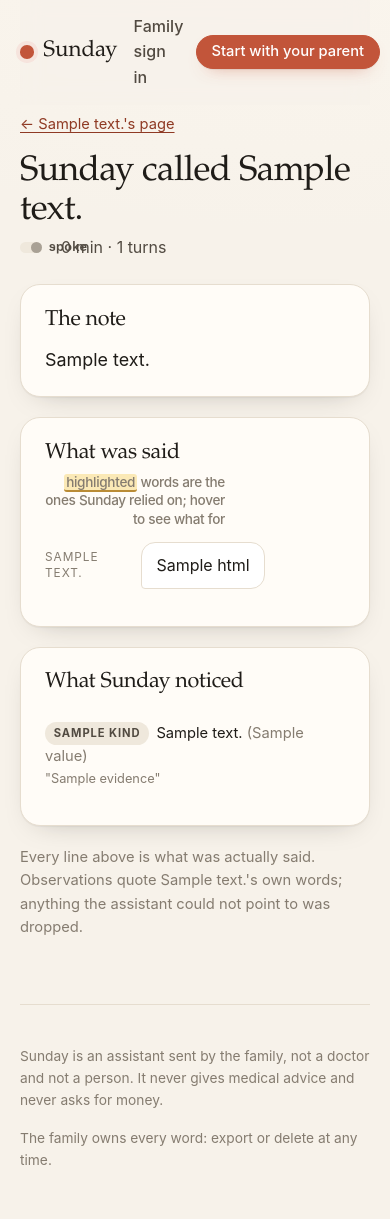
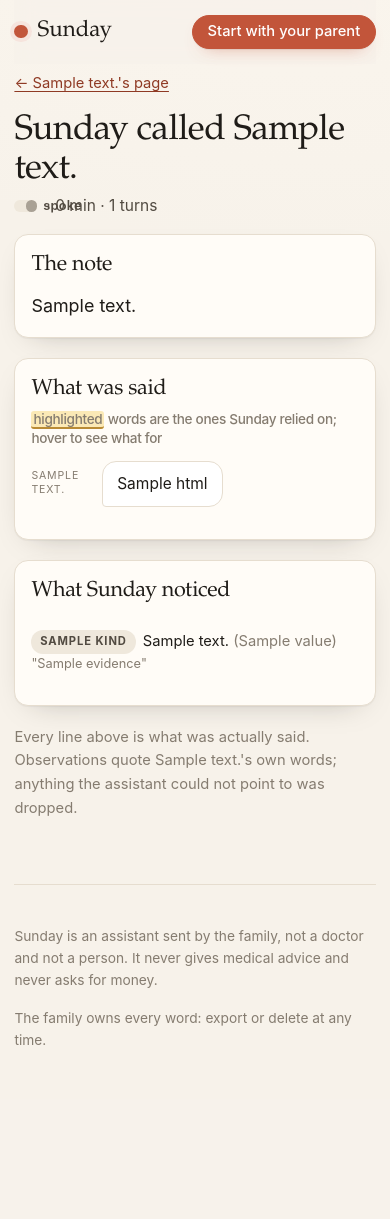
Before and after one commit to Daniyal-Murtaza/agealth, a FastAPI app: template sunday/web/templates/call.html in a window 390 px wide. After the commit the page ends 1045 px from the top, so only its background shows below. Run offline with FastAPI, Linux system fonts and the light colour scheme; the template is opened without the code that fills it: most values are stand-ins (such as "Sample title", 1, 10 or a date in 2020); parts of the project's set-up code (start-up, migrations or seed data) failed here and were passed over.

Commit message:
fix(web): Phone and tablet layouts; cache-busted stylesheet

```diff
--- a/sunday/web/static/sunday.css
+++ b/sunday/web/static/sunday.css
@@ -74,7 +74,9 @@ code { font-family: var(--mono); font-size: .9em; background: var(--paper-2); pa
 .bar nav a { color: var(--ink-2); text-decoration: none; font-weight: 500; }
 .bar nav a:hover { color: var(--ink); }
 .bar nav a.btn { color: #fff; }
+.bar nav a { white-space: nowrap; }
 @media (max-width: 640px) { .bar nav { gap: .8rem; } .bar nav .hide-sm { display: none; } }
+@media (max-width: 480px) { .bar nav .hide-xs { display: none; } }
 
 /* -------------------------------------------------------------- buttons, forms */
 .btn {
@@ -123,6 +125,7 @@ label { display: block; font-size: .88rem; color: var(--ink-2); margin-bottom: .
 .card h2 .faint { max-width: 60%; text-align: right; line-height: 1.35; }
 .card h2 .faint, .card h2 a { font-family: var(--sans); font-size: .85rem; font-weight: 500; }
 .grid { display: grid; gap: 1.25rem; grid-template-columns: repeat(12, 1fr); }
+.grid > *, .shell > *, .stack > *, .two > * { min-width: 0; } /* grid children must be allowed to shrink */
 .col-8 { grid-column: span 8; } .col-7 { grid-column: span 7; } .col-6 { grid-column: span 6; }
 .col-5 { grid-column: span 5; } .col-4 { grid-column: span 4; } .col-12 { grid-column: span 12; }
 @media (max-width: 860px) { .col-8, .col-7, .col-6, .col-5, .col-4 { grid-column: span 12; } }
@@ -150,6 +153,7 @@ label { display: block; font-size: .88rem; color: var(--ink-2); margin-bottom: .
 /* parent header */
 .hero-parent { display: flex; align-items: flex-end; justify-content: space-between; gap: 1rem; flex-wrap: wrap; margin: .5rem 0 1.5rem; }
 .hero-parent h1 { font-size: clamp(2.4rem, 5vw, 3.4rem); margin-bottom: .2rem; }
+.hero-parent .right { margin-left: auto; }
 .hero-parent .status { display: flex; align-items: center; gap: .6rem; flex-wrap: wrap; color: var(--ink-2); }
 .switcher { display: inline-flex; gap: .25rem; background: var(--paper-2); border-radius: 999px; padding: .2rem; margin-bottom: .6rem; }
 .switcher a { text-decoration: none; color: var(--ink-2); padding: .25rem .8rem; border-radius: 999px; font-size: .9rem; }
@@ -183,8 +187,7 @@ label { display: block; font-size: .88rem; color: var(--ink-2); margin-bottom: .
 .legend i { display: inline-block; width: .8rem; height: .8rem; border-radius: 4px; vertical-align: -2px; margin-right: .35rem; }
 
 /* stats */
-.stats { display: grid; grid-template-columns: repeat(3, 1fr); gap: 1rem; margin-top: 1.25rem; }
-@media (max-width: 480px) { .stats { grid-template-columns: 1fr 1fr; } }
+.stats { display: grid; grid-template-columns: repeat(auto-fit, minmax(150px, 1fr)); gap: 1rem; margin-top: 1.25rem; }
 .stat { background: #fff; border: 1px solid var(--line); border-radius: var(--r); padding: .9rem 1rem; }
 .stat b { display: block; font-family: var(--serif); font-size: 2.1rem; line-height: 1; font-weight: 500; }
 .stat b small { font-size: 1rem; color: var(--ink-3); }
@@ -270,6 +273,32 @@ mark.now { background: #fbe4e0; border-bottom-color: var(--now); }
 .cta .btn:hover { background: var(--paper); }
 footer { color: var(--ink-3); font-size: .86rem; padding: 2.5rem 0 3rem; display: flex; justify-content: space-between; gap: 1rem; flex-wrap: wrap; border-top: 1px solid var(--line); margin-top: 3rem; }
 
+/* -------------------------------------------------------------- phones */
+@media (max-width: 640px) {
+  body { font-size: 15.5px; }
+  .wrap { padding: 0 .9rem; }
+  .card { padding: 1.1rem 1rem; border-radius: var(--r); }
+  .card h2 .faint { display: block; max-width: 100%; text-align: left; margin-top: .1rem; }
+  .hero-parent { margin-bottom: 1rem; }
+  .hero-parent .right { text-align: left; width: 100%; }
+  .hero-parent .right .btn { width: 100%; justify-content: center; }
+  .list .when { white-space: normal; text-align: right; }
+  .list li { gap: .6rem; }
+  .list li form .btn { padding: .35rem .6rem; font-size: .82rem; }
+  .turns .who { flex: 0 0 3.6rem; font-size: .66rem; }
+  .turns .text { max-width: 100%; }
+  .phone { max-width: 100%; }
+  .btn.lg { padding: .75rem 1.2rem; font-size: 1rem; }
+  .hero .btn { margin-bottom: .5rem; }
+  .cta { padding: 1.6rem; }
+  .strip { gap: 4px; } .strip a, .strip span { border-radius: 6px; }
+  .strip-labels { gap: 4px; font-size: .62rem; }
+  .legend { gap: .6rem .9rem; }
+  .toast { left: 1rem; right: 1rem; transform: none; border-radius: var(--r); justify-content: center; }
+  @keyframes toast-in { from { opacity: 0; transform: translateY(10px); } to { opacity: 1; transform: none; } }
+  footer { flex-direction: column; }
+}
+
 .flash { background: #eef5ea; border: 1px solid #cfe3c8; border-radius: var(--r-sm); padding: .8rem 1rem; margin-bottom: 1rem; }
 .flash.warn { background: #fdf6e8; border-color: #f0dcb0; }
 details summary { cursor: pointer; color: var(--accent-ink); }
--- a/sunday/web/templates/base.html
+++ b/sunday/web/templates/base.html
@@ -22,7 +22,7 @@
         <form class="inline-form" method="post" action="/logout"><button class="btn quiet" type="submit">Sign out</button></form>
       {% else %}
         <a class="hide-sm" href="/#how">How it works</a>
-        <a href="/login">Family sign in</a>
+        <a class="hide-xs" href="/login">Family sign in</a>
         <a class="btn sm" href="/start">Start with your parent</a>
       {% endif %}
     </nav>
--- a/sunday/web/templates/landing.html
+++ b/sunday/web/templates/landing.html
@@ -7,7 +7,7 @@
     <h1>Someone calls Amma every morning.<br>You hear how it went.</h1>
     <p class="lede">Sunday is a warm daily phone call, on the phone they already have. Afterwards the family gets a two-line note on WhatsApp. If something is wrong, an alert straight away. The parent never touches technology.</p>
     <p><a class="btn lg" href="/start">Start with your parent</a> &nbsp; {% if demo_login %}<a class="btn ghost lg" href="/demo">See a family's page</a>{% else %}<a class="btn ghost lg" href="#how">How it works</a>{% endif %}</p>
-    <p class="small faint">English, Urdu, Hindi and Punjabi. Introduces itself as the assistant sent by the family, every single time.</p>
+    <p class="small faint">English, Urdu, Hindi and Punjabi. Introduces itself as the assistant sent by the family, every single time. Already set up? <a href="/login">Family sign in</a>.</p>
   </div>
   <div class="phone" aria-label="Example of the note a family receives">
     <div class="meta">WhatsApp · 9:07</div>
```
